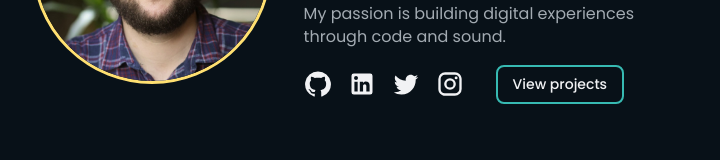
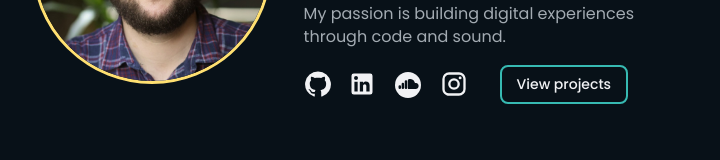
Before and after one commit to mastra90/luke-mastrocola-portfolio, a React (Vite) app: page / in a window 1280 px wide. Shown: the part 444-604 px from the top of the page, without its empty margins (278-998 px from the left). Built offline with nearby package versions, Linux system fonts and the light colour scheme.

Commit message:
replace X with Soundcloud in SocialIcons

```diff
--- a/src/components/SocialLinks.tsx
+++ b/src/components/SocialLinks.tsx
@@ -1,7 +1,7 @@
-import { SxProps } from "@mui/material";
-import { Theme, useTheme } from "@mui/system";
+import { SvgIcon, SxProps } from "@mui/material";
+import { Box, Theme, useTheme } from "@mui/system";
 import { useResponsive } from "../hooks/useResponsive";
-import { GitHub, Instagram, LinkedIn, Twitter } from "@mui/icons-material";
+import { GitHub, Instagram, LinkedIn } from "@mui/icons-material";
 import { FlexBox } from "../helpers/Wrappers";
 import { Link as MuiLink } from "@mui/material";
 
@@ -13,6 +13,7 @@ export const SocialLinks = ({ sx }: SocialLinksProps) => {
   const theme = useTheme();
   const isMobile = useResponsive();
   const text = theme.palette.text;
+  const bgcolor = theme.palette.background;
 
   const socialIconss = {
     ...sx,
@@ -21,6 +22,47 @@ export const SocialLinks = ({ sx }: SocialLinksProps) => {
     transition: "all 0.1s ease-in-out",
     ...(!isMobile && { "&:hover": { color: text.secondary } }),
   };
+
+  const SoundCloudIcon = (props: any) => {
+    return (
+      <Box
+        sx={{
+          display: "flex",
+          alignItems: "center",
+          justifyContent: "center",
+          alignContent: "center",
+          width: isMobile ? 22 : 32,
+          height: isMobile ? 22 : 28,
+        }}
+      >
+        <SvgIcon {...props} viewBox="0 0 22 22">
+          <circle cx="11" cy="11" r="11" />
+          <rect
+            x="8.25"
+            y="7.0498"
+            width="2.10056"
+            height="7.35197"
+            rx="1"
+            fill={bgcolor.default}
+          />
+          <rect
+            x="5.625"
+            y="9.15039"
+            width="2.10056"
+            height="5.25141"
+            rx="1"
+            fill={bgcolor.default}
+          />
+          <rect x="3" y="11.251" width="2.10056" height="3.15085" rx="1" fill={bgcolor.default} />
+          <path
+            d="M19.9965 11.9065C19.9602 12.584 19.6755 13.2204 19.2039 13.6808C18.7322 14.1412 18.1098 14.3964 17.4651 14.3876H11.3808C11.2468 14.3876 11.1185 14.3289 11.0236 14.2292C10.9287 14.1295 10.8756 13.9946 10.8756 13.8538V6.9678C10.8701 6.85049 10.9008 6.73318 10.9622 6.63347C11.0236 6.53376 11.1101 6.45457 11.2134 6.40765C11.2134 6.40765 11.7743 6 12.9521 6C13.6722 6 14.3783 6.20236 14.9979 6.58948C15.4807 6.88862 15.8994 7.28747 16.2287 7.7655C16.558 8.24353 16.7869 8.78609 16.9041 9.3609C17.1134 9.29932 17.3311 9.26706 17.5488 9.26706C17.8754 9.26412 18.1991 9.33158 18.5033 9.46355C18.8075 9.59552 19.0755 9.79495 19.3043 10.0413C19.5332 10.2876 19.7118 10.578 19.8318 10.9006C19.9518 11.2232 20.0077 11.5634 19.9965 11.9065Z"
+            fill={bgcolor.default}
+          />
+        </SvgIcon>
+      </Box>
+    );
+  };
+
   const socialLinksData = [
     {
       icon: <GitHub sx={socialIconss} />,
@@ -31,8 +73,12 @@ export const SocialLinks = ({ sx }: SocialLinksProps) => {
       link: "https://www.linkedin.com/in/luke-mastrocola-aab00427a/",
     },
     {
-      icon: <Twitter sx={socialIconss} />,
-      link: "https://x.com/Mastra_90",
+      icon: (
+        <SoundCloudIcon
+          sx={{ ...socialIconss, fontSize: isMobile ? 22 : 26, mt: isMobile ? 0.25 : 0.05 }}
+        />
+      ),
+      link: "https://soundcloud.com/luke-mastrocola",
     },
     {
       icon: <Instagram sx={socialIconss} />,
```
